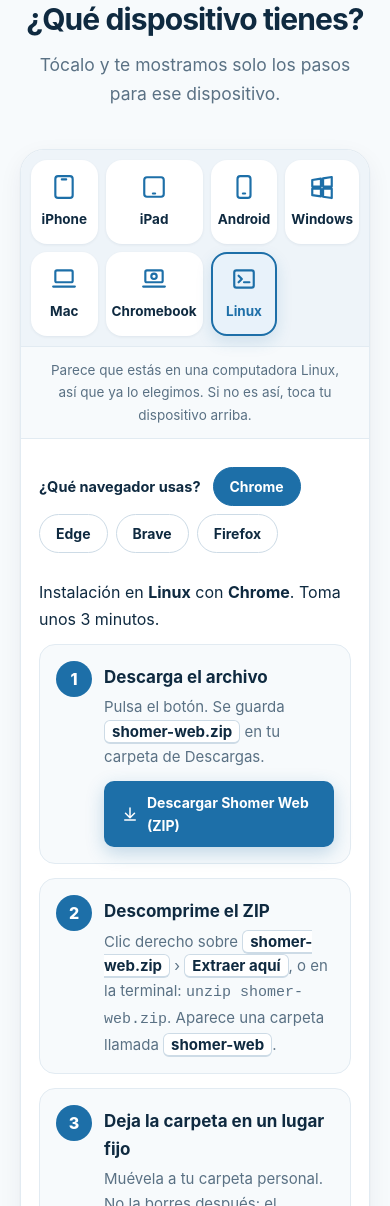
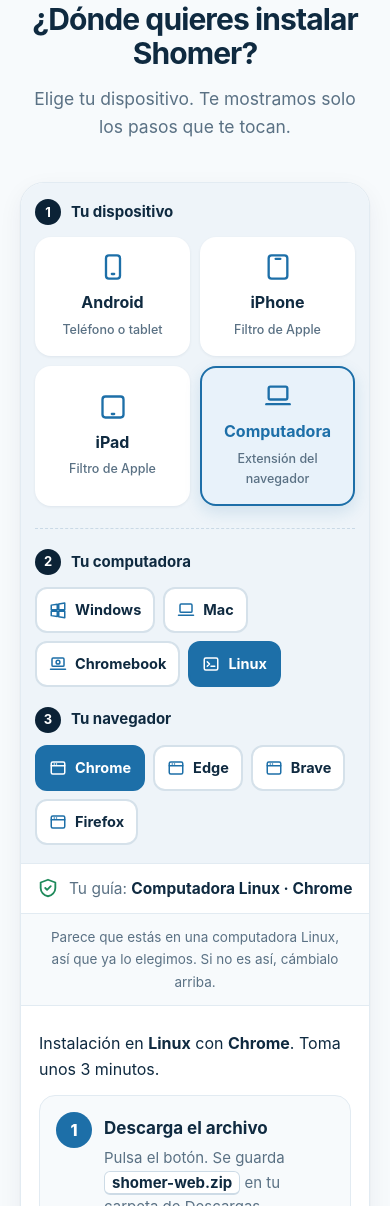
Before and after one commit to abrahamtobal120-sudo/shemirat-pon, a browser extension: page web lading/index.html in a window 390 px wide. Shown: the part 7256-8462 px from the top of the page. Drawn offline with Linux system fonts and the light colour scheme.

Commit message:
Simplify the install guide picker: device, then computer and browser
The guide now asks in numbered steps: Android, iPhone, iPad or Computadora;
for a computer, which one and which browser. A line under the choices says
which guide is shown.

Co-Authored-By: Claude Opus 5.5 <noreply@anthropic.com>

```diff
--- a/web lading/guide.js
+++ b/web lading/guide.js
@@ -71,16 +71,31 @@
     return SUPPORTED.indexOf(browser) !== -1;
   }
 
+  // Top-level choice in the picker: every computer falls under "computer".
+  function kindFor(device) {
+    return isComputer(device) ? "computer" : device;
+  }
+
+  // One-line description of the guide being shown.
+  function summary(device, browser) {
+    if (device === "android") return "Android (teléfono o tablet)";
+    if (device === "iphone" || device === "ipad") return NAMES[device] + " · filtro de Apple";
+    if (device === "chromebook") return "Chromebook · Chrome";
+    return "Computadora " + NAMES[device] + " · " + BROWSER_NAMES[browser];
+  }
+
   function extensionsAddress(browser) {
     return browser === "edge" ? "edge://extensions" : browser === "brave" ? "brave://extensions" : "chrome://extensions";
   }
 
-  const api = { detect, systemVersion, isComputer, defaultDevice, panelFor, defaultBrowser, isSupported, extensionsAddress, BROWSERS };
+  const api = { detect, systemVersion, isComputer, defaultDevice, panelFor, defaultBrowser, isSupported, extensionsAddress, kindFor, summary, BROWSERS };
   if (typeof module !== "undefined" && module.exports) module.exports = api;
   if (typeof document === "undefined") return;
 
   const found = detect(navigator.userAgent, navigator.platform, navigator.maxTouchPoints, !!navigator.brave);
   const state = { device: defaultDevice(found.device), browser: "chrome" };
+  // Computer shown when the visitor taps "Computadora": theirs if they are on one, else the last one picked.
+  let lastComputer = isComputer(found.device) ? found.device : "windows";
 
   function matches(list, value) {
     return (list || "").split(/\s+/).indexOf(value) !== -1;
@@ -89,9 +104,16 @@
   function render() {
     const panel = panelFor(state.device);
     const supported = isSupported(state.browser);
+    const kind = kindFor(state.device);
+    document.querySelectorAll("[data-kind]").forEach(function (button) {
+      button.setAttribute("aria-pressed", button.dataset.kind === kind ? "true" : "false");
+    });
+    document.querySelectorAll("[data-kind-only]").forEach(function (node) { node.hidden = node.dataset.kindOnly !== kind; });
     document.querySelectorAll("[data-device]").forEach(function (button) {
       button.setAttribute("aria-pressed", button.dataset.device === state.device ? "true" : "false");
     });
+    const line = document.getElementById("summary");
+    if (line) line.textContent = summary(state.device, state.browser);
     document.querySelectorAll("[data-browser]").forEach(function (chip) {
       chip.setAttribute("aria-pressed", chip.dataset.browser === state.browser ? "true" : "false");
     });
@@ -106,6 +128,7 @@
   }
 
   function selectDevice(device) {
+    if (isComputer(device)) lastComputer = device;
     state.device = device;
     state.browser = defaultBrowser(state.browser, device);
     render();
@@ -114,6 +137,11 @@
   document.querySelectorAll("[data-device]").forEach(function (button) {
     button.addEventListener("click", function () { selectDevice(button.dataset.device); });
   });
+  document.querySelectorAll("[data-kind]").forEach(function (button) {
+    button.addEventListener("click", function () {
+      selectDevice(button.dataset.kind === "computer" ? lastComputer : button.dataset.kind);
+    });
+  });
   document.querySelectorAll("[data-browser]").forEach(function (chip) {
     chip.addEventListener("click", function () { state.browser = chip.dataset.browser; render(); });
   });
@@ -121,7 +149,7 @@
   document.querySelectorAll("[data-open-device]").forEach(function (link) {
     link.addEventListener("click", function () {
       const wanted = link.dataset.openDevice;
-      if (wanted === "computer") selectDevice(isComputer(found.device) ? found.device : "windows");
+      if (wanted === "computer") selectDevice(lastComputer);
       else if (wanted === "apple") selectDevice(found.device === "ipad" ? "ipad" : "iphone");
       else selectDevice(wanted);
     });
@@ -146,7 +174,7 @@
   const note = document.getElementById("detected");
   if (note) {
     note.textContent = DEVICES.indexOf(found.device) !== -1
-      ? "Parece que estás en " + (found.device === "android" ? "un teléfono Android" : found.device === "chromebook" ? "un Chromebook" : found.device === "linux" ? "una computadora Linux" : found.device === "windows" ? "una computadora Windows" : "un " + NAMES[found.device]) + ", así que ya lo elegimos. Si no es así, toca tu dispositivo arriba."
-      : "Toca tu dispositivo arriba para ver sus pasos.";
+      ? "Parece que estás en " + (found.device === "android" ? "un teléfono Android" : found.device === "chromebook" ? "un Chromebook" : found.device === "linux" ? "una computadora Linux" : found.device === "windows" ? "una computadora Windows" : "un " + NAMES[found.device]) + ", así que ya lo elegimos. Si no es así, cámbialo arriba."
+      : "Elige tu dispositivo arriba para ver sus pasos.";
   }
 })();
--- a/web lading/index.html
+++ b/web lading/index.html
@@ -114,11 +114,25 @@ h1 span{background:linear-gradient(90deg,#7fd0ff,#4fb3f0);-webkit-background-cli
 @media(max-width:860px){.split{grid-template-columns:1fr;gap:36px}}
 /* Install guide */
 .guide{background:#fff;border:1px solid var(--line);border-radius:24px;box-shadow:var(--shadow);overflow:hidden}
-.picker{display:grid;grid-template-columns:repeat(7,1fr);gap:10px;padding:14px;background:#eef4f9;border-bottom:1px solid var(--line)}
-.picker button{display:flex;flex-direction:column;align-items:center;justify-content:center;gap:8px;border:2px solid transparent;border-radius:16px;padding:16px 6px;background:#fff;color:var(--ink);font-weight:700;font-size:15px;cursor:pointer;box-shadow:0 1px 3px #0f2a4012;transition:border-color .15s,background .15s,transform .15s}
+.choose{padding:22px 24px 24px;background:#eef4f9;border-bottom:1px solid var(--line)}
+.choose-label{display:flex;align-items:center;gap:10px;font-weight:750;font-size:15px;margin:0 0 12px}
+.choose-label b{display:grid;place-items:center;width:26px;height:26px;border-radius:50%;background:var(--navy);color:#fff;font-size:13px}
+.picker{display:grid;grid-template-columns:repeat(4,1fr);gap:12px}
+.picker button{display:flex;flex-direction:column;align-items:center;justify-content:center;gap:4px;border:2px solid transparent;border-radius:16px;padding:18px 8px;background:#fff;color:var(--ink);font-weight:750;font-size:17px;cursor:pointer;box-shadow:0 1px 3px #0f2a4012;transition:border-color .15s,background .15s,transform .15s}
+.picker button small{font-weight:500;font-size:12.5px;color:var(--muted)}
 .picker button:hover{border-color:#b9d4e8;transform:translateY(-1px)}
-.picker button .icon{width:30px;height:30px;color:var(--blue)}
+.picker button .icon{width:32px;height:32px;color:var(--blue);margin-bottom:4px}
 .picker button[aria-pressed=true]{border-color:var(--blue);background:#e8f2fa;color:var(--blue);box-shadow:0 6px 16px #1d6fa826}
+.sub{display:grid;grid-template-columns:1fr 1fr;gap:20px;margin-top:22px;padding-top:20px;border-top:1px dashed #c9d9e6}
+.seg{display:flex;flex-wrap:wrap;gap:8px}
+.seg button{display:inline-flex;align-items:center;gap:8px;border:2px solid #d5e1ea;background:#fff;border-radius:12px;padding:10px 16px;font-weight:700;font-size:15px;color:var(--ink);cursor:pointer;transition:border-color .15s,background .15s}
+.seg button .icon{width:18px;height:18px;color:var(--blue)}
+.seg button:hover{border-color:#b9d4e8}
+.seg button[aria-pressed=true]{background:var(--blue);border-color:var(--blue);color:#fff}
+.seg button[aria-pressed=true] .icon{color:#fff}
+.summary{display:flex;align-items:center;gap:10px;margin:0;padding:14px 24px;border-bottom:1px solid var(--line);font-size:15.5px;color:var(--muted)}
+.summary .icon{color:var(--green)}.summary strong{color:var(--ink)}
+@media(max-width:860px){.sub{grid-template-columns:1fr}}
 [hidden]{display:none!important}
 .panel{padding:36px 40px 40px}
 .panel>p.lead2{color:var(--muted);font-size:16.5px;max-width:720px}
@@ -173,8 +187,8 @@ footer a{color:var(--muted);text-decoration:none;margin-left:20px}footer a:hover
 
 a:focus-visible,button:focus-visible,summary:focus-visible{outline:3px solid #e19a4a;outline-offset:3px;border-radius:6px}
 @media(prefers-reduced-motion:reduce){*{transition:none!important;scroll-behavior:auto!important}.card{transform:none}}
-@media(max-width:960px){.picker{grid-template-columns:repeat(4,1fr)}.hero{grid-template-columns:1fr;gap:56px;padding:72px 0 100px}.hero-shots{margin:0 auto;max-width:560px}.hero-shots .hero-phone{left:-6px}.cards{grid-template-columns:1fr 1fr}}
-@media(max-width:700px){kbd{white-space:normal}.wrap{padding:0 20px}.navlinks a:not(.button){display:none}.strip,.cards,.cards.two{grid-template-columns:1fr}.section{padding:72px 0 0}.panel{padding:24px 18px 28px}.picker{grid-template-columns:repeat(4,1fr);gap:8px;padding:10px}.picker button{font-size:13.5px;padding:12px 4px}.picker button .icon{width:26px;height:26px}.steps>li{grid-template-columns:36px minmax(0,1fr);gap:12px;padding:16px}.steps>li::before{width:36px;height:36px;font-size:16px}.cta{flex-direction:column;align-items:flex-start;padding:36px 28px}.faq{padding:8px 20px}footer a{margin:0 16px 0 0}}
+@media(max-width:960px){.hero{grid-template-columns:1fr;gap:56px;padding:72px 0 100px}.hero-shots{margin:0 auto;max-width:560px}.hero-shots .hero-phone{left:-6px}.cards{grid-template-columns:1fr 1fr}}
+@media(max-width:700px){kbd{white-space:normal}.wrap{padding:0 20px}.navlinks a:not(.button){display:none}.strip,.cards,.cards.two{grid-template-columns:1fr}.section{padding:72px 0 0}.panel{padding:24px 18px 28px}.hide-sm{display:none}.choose{padding:16px 14px 18px}.summary{padding:12px 16px}.picker{grid-template-columns:1fr 1fr;gap:10px}.picker button{font-size:16px;padding:14px 6px}.picker button .icon{width:28px;height:28px}.seg button{padding:9px 12px;font-size:14.5px}.steps>li{grid-template-columns:36px minmax(0,1fr);gap:12px;padding:16px}.steps>li::before{width:36px;height:36px;font-size:16px}.cta{flex-direction:column;align-items:flex-start;padding:36px 28px}.faq{padding:8px 20px}footer a{margin:0 16px 0 0}}
 </style>
 </head>
 <body>
@@ -266,22 +280,28 @@ a:focus-visible,button:focus-visible,summary:focus-visible{outline:3px solid #e1
 </section>
 
 <section class="section" id="instalacion">
-<div class="head center"><span class="eyebrow">Guía de instalación</span><h2>¿Qué dispositivo tienes?</h2><p class="intro">Tócalo y te mostramos solo los pasos para ese dispositivo.</p></div>
+<div class="head center"><span class="eyebrow">Guía de instalación</span><h2>¿Dónde quieres instalar Shomer?</h2><p class="intro">Elige tu dispositivo<span class="hide-sm"> y, si es una computadora, tu navegador</span>. Te mostramos solo los pasos que te tocan.</p></div>
 <div class="guide">
+<div class="choose">
+<p class="choose-label"><b>1</b> Tu dispositivo</p>
 <div class="picker" role="group" aria-label="Elige tu dispositivo">
-<button type="button" data-device="iphone" aria-pressed="false"><svg class="icon"><use href="#i-apple"/></svg>iPhone</button>
-<button type="button" data-device="ipad" aria-pressed="false"><svg class="icon"><use href="#i-tablet"/></svg>iPad</button>
-<button type="button" data-device="android" aria-pressed="false"><svg class="icon"><use href="#i-android"/></svg>Android</button>
-<button type="button" data-device="windows" aria-pressed="true"><svg class="icon"><use href="#i-windows"/></svg>Windows</button>
-<button type="button" data-device="mac" aria-pressed="false"><svg class="icon"><use href="#i-laptop"/></svg>Mac</button>
-<button type="button" data-device="chromebook" aria-pressed="false"><svg class="icon"><use href="#i-chromebook"/></svg>Chromebook</button>
-<button type="button" data-device="linux" aria-pressed="false"><svg class="icon"><use href="#i-terminal"/></svg>Linux</button>
+<button type="button" data-kind="android" aria-pressed="false"><svg class="icon"><use href="#i-android"/></svg><span>Android</span><small>Teléfono o tablet</small></button>
+<button type="button" data-kind="iphone" aria-pressed="false"><svg class="icon"><use href="#i-apple"/></svg><span>iPhone</span><small>Filtro de Apple</small></button>
+<button type="button" data-kind="ipad" aria-pressed="false"><svg class="icon"><use href="#i-tablet"/></svg><span>iPad</span><small>Filtro de Apple</small></button>
+<button type="button" data-kind="computer" aria-pressed="true"><svg class="icon"><use href="#i-laptop"/></svg><span>Computadora</span><small>Extensión del navegador</small></button>
 </div>
+<div class="sub" data-kind-only="computer">
+<div><p class="choose-label"><b>2</b> Tu computadora</p>
+<div class="seg" role="group" aria-label="Tu computadora"><button type="button" data-device="windows" aria-pressed="true"><svg class="icon"><use href="#i-windows"/></svg>Windows</button><button type="button" data-device="mac" aria-pressed="false"><svg class="icon"><use href="#i-laptop"/></svg>Mac</button><button type="button" data-device="chromebook" aria-pressed="false"><svg class="icon"><use href="#i-chromebook"/></svg>Chromebook</button><button type="button" data-device="linux" aria-pressed="false"><svg class="icon"><use href="#i-terminal"/></svg>Linux</button></div></div>
+<div data-only="windows mac linux"><p class="choose-label"><b>3</b> Tu navegador</p>
+<div class="seg" role="group" aria-label="Tu navegador"><button type="button" data-browser="chrome" aria-pressed="true"><svg class="icon"><use href="#i-browser"/></svg>Chrome</button><button type="button" data-browser="edge" aria-pressed="false"><svg class="icon"><use href="#i-browser"/></svg>Edge</button><button type="button" data-browser="brave" aria-pressed="false"><svg class="icon"><use href="#i-browser"/></svg>Brave</button><button type="button" data-browser="firefox" aria-pressed="false"><svg class="icon"><use href="#i-browser"/></svg>Firefox</button><button type="button" data-browser="safari" aria-pressed="false" data-only="mac"><svg class="icon"><use href="#i-browser"/></svg>Safari</button></div></div>
+</div>
+</div>
+<p class="summary"><svg class="icon"><use href="#i-shield"/></svg><span>Tu guía: <strong id="summary"></strong></span></p>
 <p id="detected" class="detected"></p>
 
 <!-- Computadoras -->
 <div class="panel" data-panel="computer">
-<div class="chips" role="group" aria-label="Tu navegador" data-only="windows mac linux"><span>¿Qué navegador usas?</span><button type="button" data-browser="chrome" aria-pressed="true">Chrome</button><button type="button" data-browser="edge" aria-pressed="false">Edge</button><button type="button" data-browser="brave" aria-pressed="false">Brave</button><button type="button" data-browser="firefox" aria-pressed="false">Firefox</button><button type="button" data-browser="safari" aria-pressed="false" data-only="mac">Safari</button></div>
 <p class="lead2" data-only="chromebook">En el Chromebook Shomer se instala en Chrome, el navegador que ya trae. Toma unos 3 minutos.</p>
 
 <div class="box warn2" data-when-unsupported style="margin:0 0 8px"><svg class="icon"><use href="#i-alert"/></svg><div><strong>Shomer todavía no funciona en <span data-browser-name>Firefox</span>.</strong><p>Por ahora solo funciona en Chrome, Edge o Brave. <span data-only="windows">Edge ya viene instalado en tu computadora con Windows: ábrelo y elige <kbd>Edge</kbd> arriba.</span><span data-only="mac linux">Instala Chrome gratis y luego elige <kbd>Chrome</kbd> arriba.</span></p><a class="button small" href="https://www.google.com/chrome/" target="_blank" rel="noopener" data-only="mac linux">Descargar Chrome</a></div></div>
```
Also changed, not shown: web lading/guide.test.js (+10 -0 lines).
